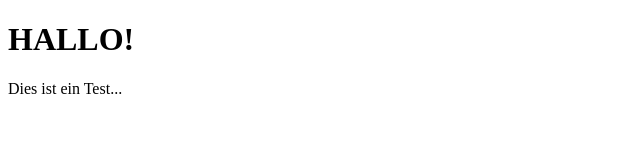
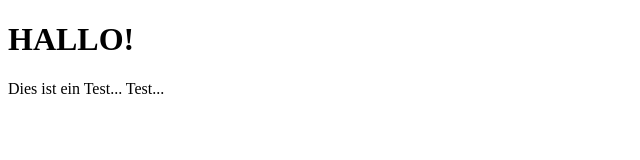
Before and after one commit to a-vad/a-vad.de, a plain HTML site: page index.html in a window 1280 px wide. Shown: the full height of the page, 0-640 px from the left. Drawn offline with Linux system fonts and the light colour scheme.

Commit message:
Update index.html

```diff
--- a/index.html
+++ b/index.html
@@ -6,6 +6,6 @@
 </head>
 <body>
     <h1>HALLO!</h1>
-    <p>Dies ist ein Test...</p>
+    <p>Dies ist ein Test... Test... </p>
 </body>
 </html>
```
